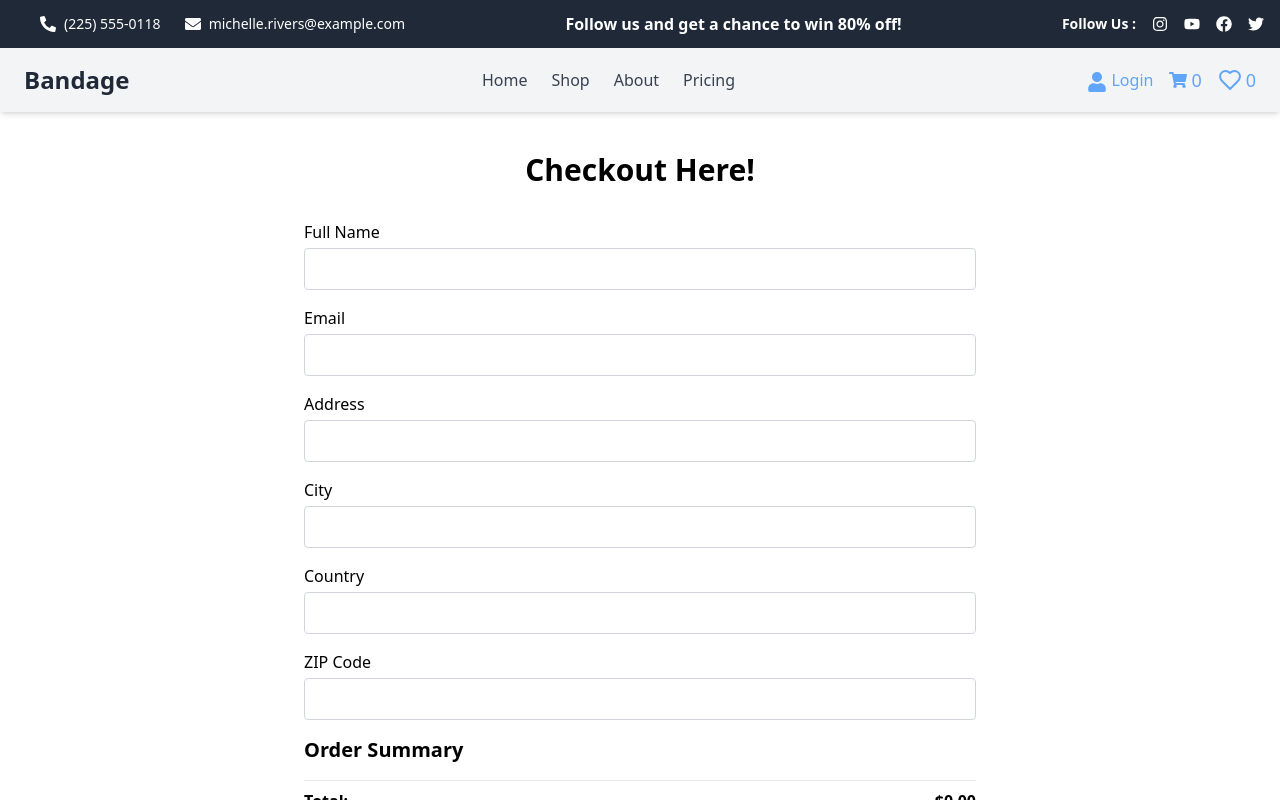
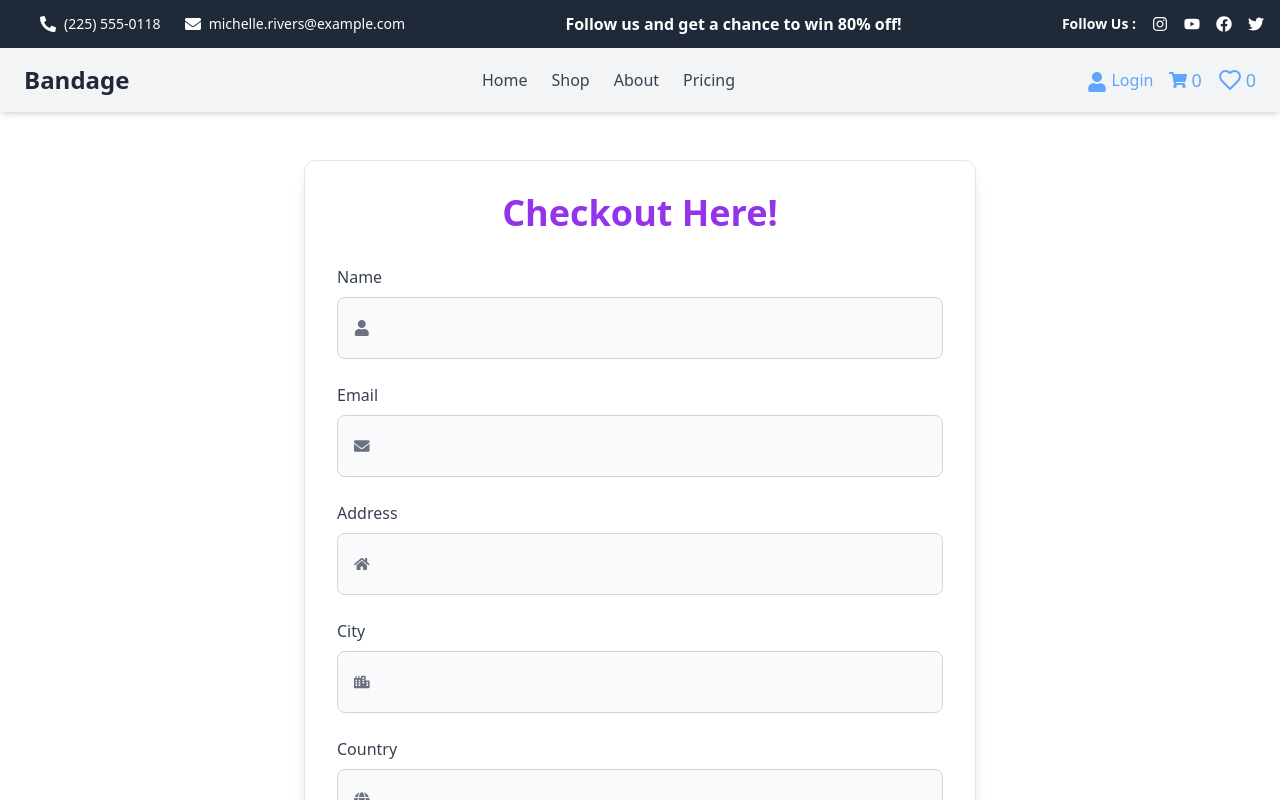
Before and after one commit to AreebaSadiq23/e-commerce-web-project, a Next.js app: page /checkout in a window 1280 px wide. Shown: the top 800 px of the page. Built offline with nearby package versions, Linux system fonts and the light colour scheme.

Commit message:
update checkout file

```diff
--- a/src/app/checkout/page.tsx
+++ b/src/app/checkout/page.tsx
@@ -4,6 +4,7 @@ import { useState } from "react"
 import { useRouter } from "next/navigation"
 import { useAppContext } from "../context/AppContext"
 import Header from "@/components/header/Header"
+import { FaUser, FaEnvelope, FaHome, FaCity, FaGlobe, FaMapPin } from "react-icons/fa";
 
 export default function Checkout() {
   const router = useRouter()
@@ -31,19 +32,11 @@ export default function Checkout() {
     e.preventDefault()
     setIsProcessing(true)
 
-    // Simulate API call to process the order
     try {
       await new Promise((resolve) => setTimeout(resolve, 2000))
-
-      // Process the order
       console.log("Order placed:", { ...formData, cart })
-
-      // Clear the cart
       clearCart()
-
-      // Set order as complete
       setOrderComplete(true)
-
       setTimeout(() => {
         router.push("/order-confirmation")
       }, 2000)
@@ -59,123 +52,67 @@ export default function Checkout() {
 
   if (orderComplete) {
     return (
-      <div className="max-w-2xl mx-auto text-center">
-        <h1 className="text-3xl font-bold mb-4">Thank You for Your Order!</h1>
-        <p className="mb-4">Your order has been successfully placed. Redirecting to confirmation page...</p>
+      <div className="max-w-2xl mx-auto text-center py-16 bg-white shadow-lg rounded-xl mt-10 border border-gray-300 mb-10">
+        <h1 className="text-3xl font-bold mb-4 text-green-600">Thank You for Your Order!</h1>
+        <p className="mb-4 text-gray-700">Your order has been successfully placed. Redirecting to confirmation page...</p>
       </div>
     )
   }
 
+  const fieldIcons = {
+    name: <FaUser className="text-gray-500" />,
+    email: <FaEnvelope className="text-gray-500" />,
+    address: <FaHome className="text-gray-500" />,
+    city: <FaCity className="text-gray-500" />,
+    country: <FaGlobe className="text-gray-500" />,
+    zipCode: <FaMapPin className="text-gray-500" />
+  }
+
   return (
     <><Header/>
-    <div className="max-w-2xl mx-auto">
-      <h1 className="text-3xl font-bold mb-8 mt-10 text-center">Checkout Here!</h1>
-      <form onSubmit={handleSubmit} className="space-y-4">
-        <div>
-          <label htmlFor="name" className="block mb-1">
-            Full Name
+    <div className="max-w-2xl mx-auto p-8 bg-white shadow-lg rounded-xl mt-12 border border-gray-200 mb-10">
+      <h1 className="text-4xl font-bold mb-8 text-center text-purple-600">Checkout Here!</h1>
+      <form onSubmit={handleSubmit} className="space-y-6">
+        {(['name', 'email', 'address', 'city', 'country', 'zipCode'] as const).map((field) => (
+          <div key={field} className="space-y-2">
+            <label htmlFor={field} className="block font-medium text-gray-700 capitalize">
+              {field.replace(/([A-Z])/g, ' $1')}
             </label>
+            <div className="flex items-center border border-gray-300 rounded-lg p-4 bg-gray-50 focus-within:ring-2 focus-within:ring-blue-300">
+              {fieldIcons[field as keyof typeof fieldIcons]}
               <input
-            type="text"
-            id="name"
-            name="name"
-            value={formData.name}
+                type={field === 'email' ? 'email' : 'text'}
+                id={field}
+                name={field}
+                value={formData[field]}
                 onChange={handleInputChange}
                 required
-            className="w-full p-2 border border-gray-300 rounded"
+                className="w-full pl-3 bg-transparent focus:outline-none text-lg"
               />
             </div>
-        <div>
-          <label htmlFor="email" className="block mb-1">
-            Email
-          </label>
-          <input
-            type="email"
-            id="email"
-            name="email"
-            value={formData.email}
-            onChange={handleInputChange}
-            required
-            className="w-full p-2 border border-gray-300 rounded"
-          />
-        </div>
-        <div>
-          <label htmlFor="address" className="block mb-1">
-            Address
-          </label>
-          <input
-            type="text"
-            id="address"
-            name="address"
-            value={formData.address}
-            onChange={handleInputChange}
-            required
-            className="w-full p-2 border border-gray-300 rounded"
-          />
-        </div>
-        <div>
-          <label htmlFor="city" className="block mb-1">
-            City
-          </label>
-          <input
-            type="text"
-            id="city"
-            name="city"
-            value={formData.city}
-            onChange={handleInputChange}
-            required
-            className="w-full p-2 border border-gray-300 rounded"
-          />
-        </div>
-        <div>
-          <label htmlFor="country" className="block mb-1">
-            Country
-          </label>
-          <input
-            type="text"
-            id="country"
-            name="country"
-            value={formData.country}
-            onChange={handleInputChange}
-            required
-            className="w-full p-2 border border-gray-300 rounded"
-          />
-        </div>
-        <div>
-          <label htmlFor="zipCode" className="block mb-1">
-            ZIP Code
-          </label>
-          <input
-            type="text"
-            id="zipCode"
-            name="zipCode"
-            value={formData.zipCode}
-            onChange={handleInputChange}
-            required
-            className="w-full p-2 border border-gray-300 rounded"
-          />
-        </div>
-        <div className="mt-8">
-          <h2 className="text-xl font-semibold mb-4">Order Summary</h2>
-          {cart.map((item) => (
-            <div key={item.id} className="flex justify-between mb-2">
-              <span>
-                {item.name} x {item.quantity}
-              </span>
-              <span>${(item.price * item.quantity).toFixed(2)}</span>
           </div>
         ))}
-          <div className="border-t pt-2 mt-2">
-            <div className="flex justify-between font-bold">
+
+        <div className="p-6 bg-gray-50 rounded-xl shadow-md border border-gray-200">
+          <h2 className="text-2xl font-semibold mb-4 text-gray-800">Order Summary</h2>
+          <div className="space-y-3">
+            {cart.map((item) => (
+              <div key={item.id} className="flex justify-between text-gray-700 text-lg">
+                <span>{item.name} x {item.quantity}</span>
+                <span className="font-semibold">${(item.price * item.quantity).toFixed(2)}</span>
+              </div>
+            ))}
+          </div>
+          <div className="border-t pt-4 mt-4 flex justify-between font-bold text-gray-900 text-xl">
             <span>Total:</span>
             <span>${total.toFixed(2)}</span>
           </div>
         </div>
-        </div>
-        <div className="pb-10">
+
+        <div className="flex">
           <button
             type="submit"
-          className="w-44 bg-green-500 text-white py-2 rounded hover:bg-green-600 disabled:bg-gray-400"
+            className="w-60 bg-gradient-to-r from-indigo-500 to-purple-600  hover:from-purple-600 hover:to-indigo-500 focus:outline-none focus:ring-2 focus:ring-offset-2 focus:ring-indigo-500 py-4 rounded-lg text-white text-lg font-bold hover:shadow-xl"
             disabled={isProcessing}
           >
             {isProcessing ? "Processing..." : "Place Order"}
```
Lines whose indentation alone changed are shown as unchanged.
